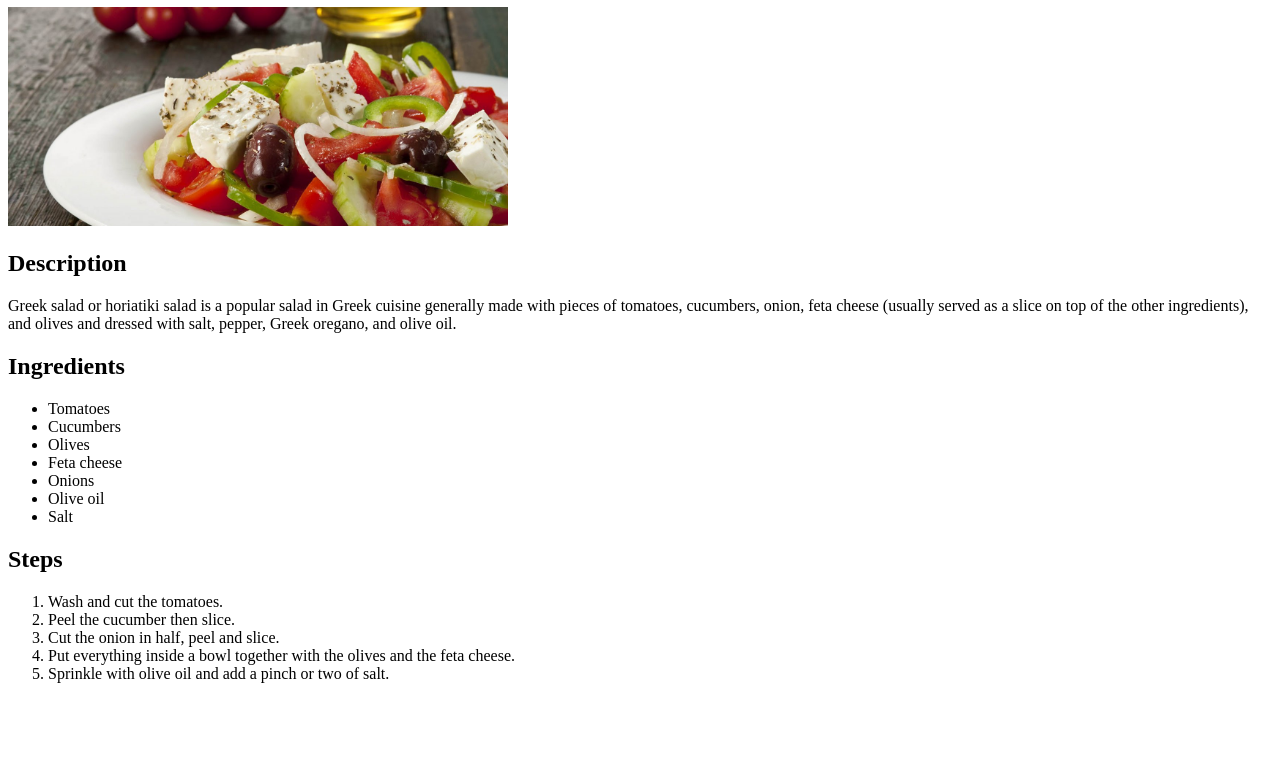
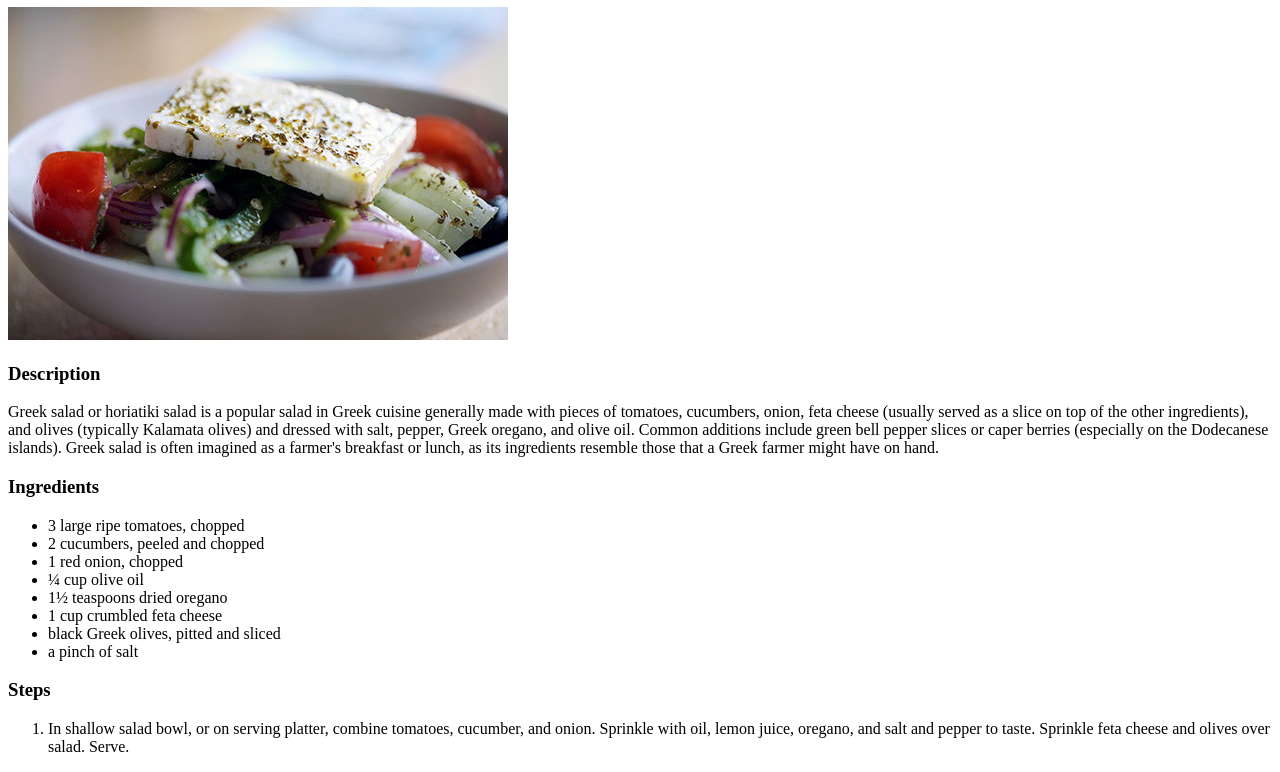
Before and after one commit to kalliadis/odin-recipes, a plain HTML site: page recipes/greeksalad.html in a window 1280 px wide. Shown: the part 73-845 px from the top of the page. Before the commit the page ends 800 px from the top, so only its background shows below. Drawn offline with Linux system fonts and the light colour scheme.

Commit message:
Changed everything, and added all three recipes

```diff
--- a/recipes/greeksalad.html
+++ b/recipes/greeksalad.html
@@ -1,32 +1,28 @@
 <!DOCTYPE html>
 <html>
 <head>
-        <title>Greek salad</title>
 	<meta charset="utf-8">
+	<title>Greek Salad</title>
 </head>
-
 <body>
-        <h1>Greek salad</h1>
-        <img src="../img/salad.jpg" alt="A bowl of greek salad" width="500">
-        <h2>Description</h2>
-        <p>Greek salad or horiatiki salad is a popular salad in Greek cuisine generally made with pieces of tomatoes, cucumbers, onion, feta cheese (usually served as a slice on top of the other ingredients), and olives and dressed with salt, pepper, Greek oregano, and olive oil.</p>
-        <h2>Ingredients</h2>
+	<h1>Greek Salad</h1>
+	<img src="../img/greeksalad.jpg" alt="A bowl of greek salad">
+	<h3>Description</h3>
+	<p>Greek salad or horiatiki salad is a popular salad in Greek cuisine generally made with pieces of tomatoes, cucumbers, onion, feta cheese (usually served as a slice on top of the other ingredients), and olives (typically Kalamata olives) and dressed with salt, pepper, Greek oregano, and olive oil. Common additions include green bell pepper slices or caper berries (especially on the Dodecanese islands). Greek salad is often imagined as a farmer's breakfast or lunch, as its ingredients resemble those that a Greek farmer might have on hand.</p>
+	<h3>Ingredients</h3>
 	<ul>
-            <li>Tomatoes</li>
-            <li>Cucumbers</li>
-            <li>Olives</li>
-            <li>Feta cheese</li>
-            <li>Onions</li>
-            <li>Olive oil</li>
-            <li>Salt</li>
+		<li>3 large ripe tomatoes, chopped</li>
+		<li>2 cucumbers, peeled and chopped</li>
+		<li>1 red onion, chopped</li>
+		<li>¼ cup olive oil</li>
+		<li>1½ teaspoons dried oregano</li>
+		<li>1 cup crumbled feta cheese</li>
+		<li>black Greek olives, pitted and sliced</li>
+		<li>a pinch of salt</li>
 	</ul>
-        <h2>Steps</h2>
+	<h3>Steps</h3>
 	<ol>
-            <li>Wash and cut the tomatoes.</li>
-            <li>Peel the cucumber then slice.</li>
-            <li>Cut the onion in half, peel and slice.</li>
-            <li>Put everything inside a bowl together with the olives and the feta cheese.</li>
-            <li>Sprinkle with olive oil and add a pinch or two of salt.</li>
+		<li>In shallow salad bowl, or on serving platter, combine tomatoes, cucumber, and onion. Sprinkle with oil, lemon juice, oregano, and salt and pepper to taste. Sprinkle feta cheese and olives over salad. Serve.</li>
 	</ol>
 </body>
 </html>
```
Also changed, not shown: index.html (+5 -1 lines), recipes/frenchtoast.html (added, +28 -0 lines), recipes/pancakes.html (added, +28 -0 lines), img/frenchtoast.jpg (added), img/greeksalad.jpg (added), img/pancakes.jpg (added), img/salad.jpg (deleted), 1 other file. Lines whose indentation alone changed are shown as unchanged.
